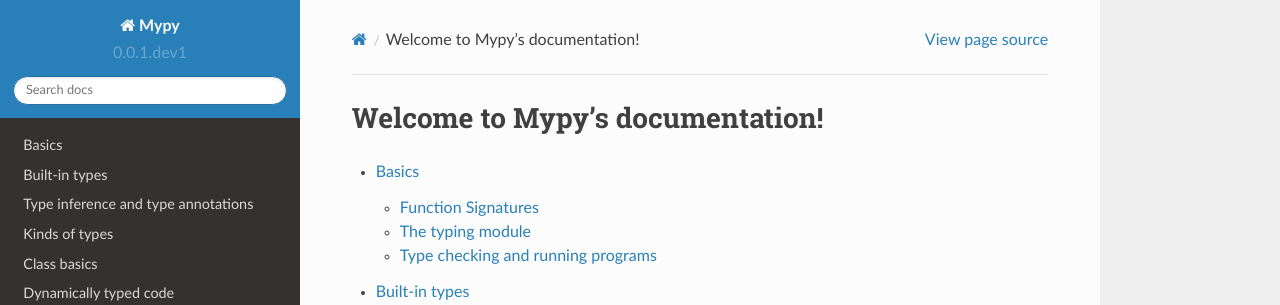
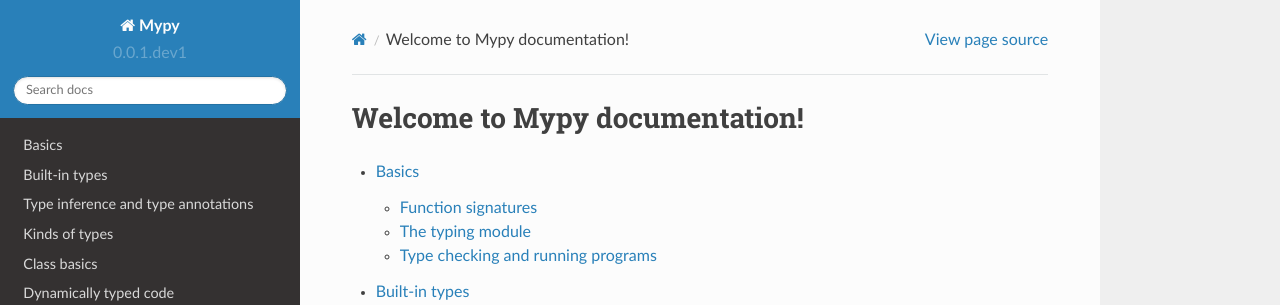
Before and after one commit to lucalysoft/mypy, a Sphinx documentation site: the page built from docs/source/index.rst, in a window 1280 px wide and 900 px high. Shown: the top 305 px of the window. Built offline with Sphinx 7.4.7 and the Read the Docs theme 2.0.0, drawn with Linux system fonts in a browser that asks for light colours.

Commit message:
Minor tweaks

```diff
--- a/docs/source/basics.rst
+++ b/docs/source/basics.rst
@@ -1,7 +1,7 @@
 Basics
 ======
 
-Function Signatures
+Function signatures
 *******************
 
 A function without a type signature is dynamically typed. You can declare the signature of a function using the Python 3 annotation syntax This makes the function statically typed (the type checker reports type errors within the function):
--- a/docs/source/index.rst
+++ b/docs/source/index.rst
@@ -3,8 +3,8 @@
    You can adapt this file completely to your liking, but it should at least
    contain the root `toctree` directive.
 
-Welcome to Mypy's documentation!
-================================
+Welcome to Mypy documentation!
+==============================
 
 .. toctree::
    :maxdepth: 2
```
